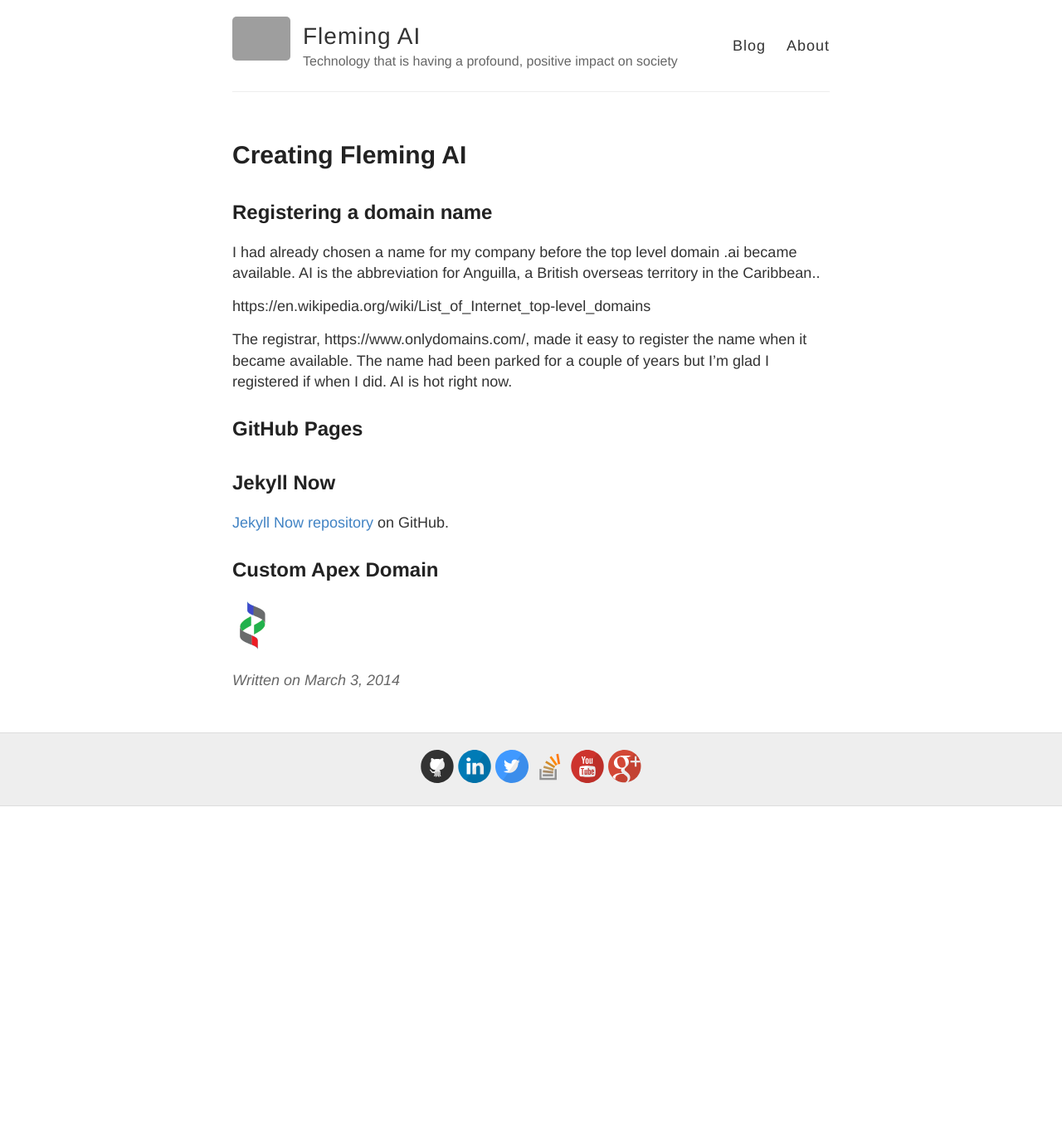
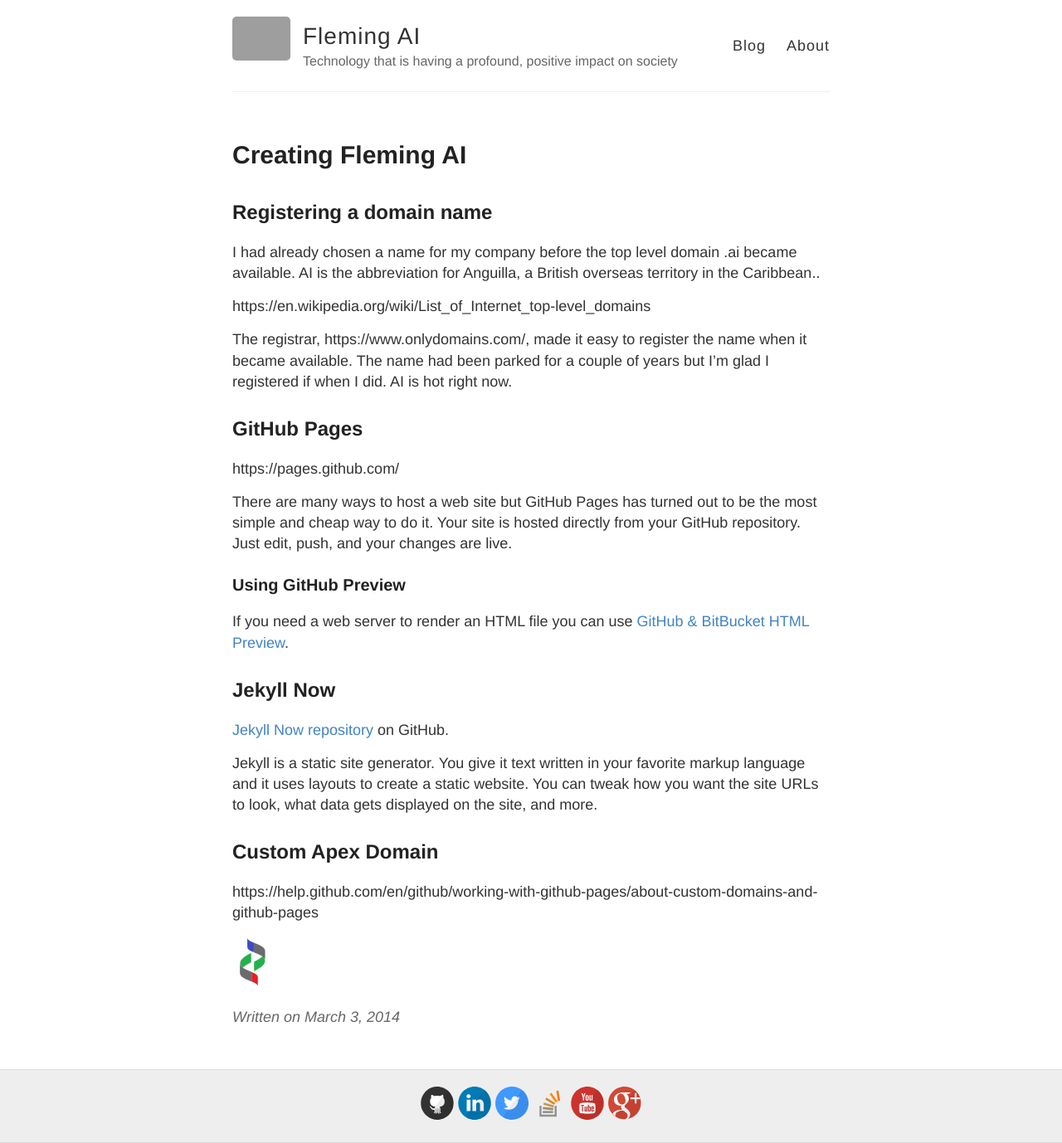
Before and after one commit to mathicus/mathicus.github.io, a Jekyll site: the page built from _posts/2014-3-3-fleming-ai.md, in a window 1280 px wide. Shown: the whole page at 83% size. Built offline with Jekyll 4.4.1, drawn with Linux system fonts in a browser that asks for light colours; before the commit the page ends 972 px from its top, so only the background shows below that; grey boxes are pictures that could not be loaded.

Commit message:
Update 2014-3-3-fleming-ai.md

```diff
--- a/_posts/2014-3-3-fleming-ai.md
+++ b/_posts/2014-3-3-fleming-ai.md
@@ -11,10 +11,20 @@
 The registrar, https://www.onlydomains.com/, made it easy to register the name when it became available. The name had been parked for a couple of years but I'm glad I registered if when I did. AI is hot right now.
 
 ## GitHub Pages
+https://pages.github.com/
+
+There are many ways to host a web site but GitHub Pages has turned out to be the most simple and cheap way to do it.
+Your site is hosted directly from your GitHub repository. Just edit, push, and your changes are live.
+
+### Using GitHub Preview
+If you need a web server to render an HTML file you can use [GitHub & BitBucket HTML Preview](GitHub & BitBucket HTML Previewhttps://github.com/htmlpreview/htmlpreview.github.com).
 
 ## Jekyll Now
 [Jekyll Now repository](https://github.com/barryclark/jekyll-now) on GitHub.
 
+Jekyll is a static site generator. You give it text written in your favorite markup language and it uses layouts to create a static website. You can tweak how you want the site URLs to look, what data gets displayed on the site, and more.
+
 ## Custom Apex Domain
+https://help.github.com/en/github/working-with-github-pages/about-custom-domains-and-github-pages
 
 ![_config.yml]({{ site.baseurl }}/images/logo_sm.png)
```
